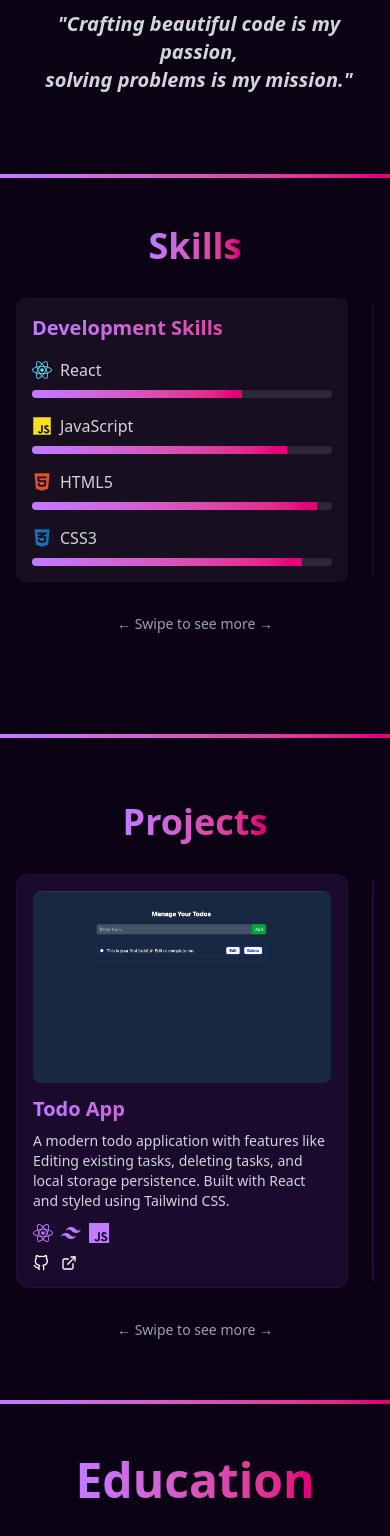
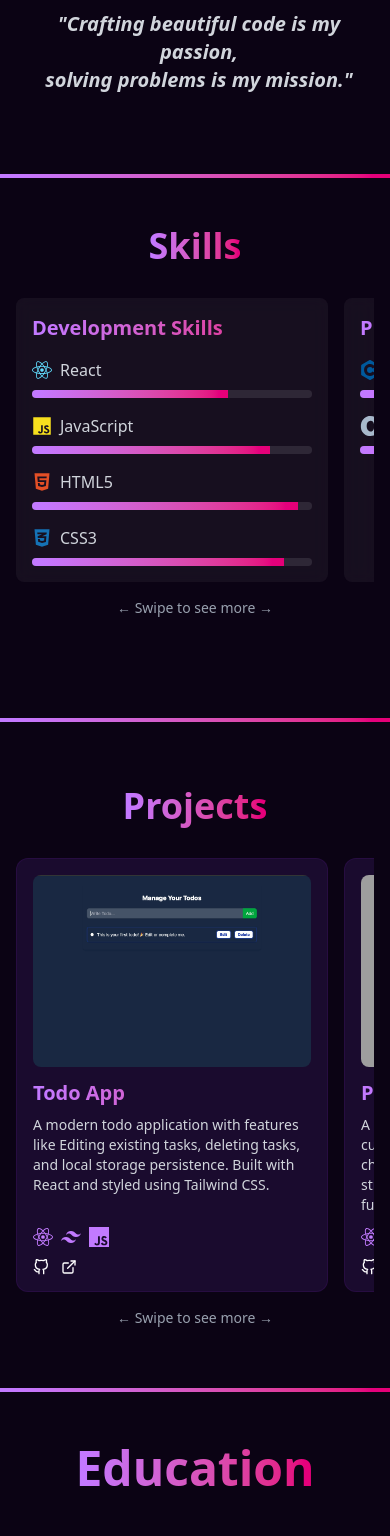
Before and after one commit to Varun24-s/Portfolio-Website, a React (Vite) app: page / in a window 390 px wide. Shown: the part 1658-3194 px from the top of the page. Built offline with nearby package versions, Linux system fonts and the light colour scheme; grey boxes are pictures that could not be loaded.

Commit message:
sliderFix

```diff
--- a/src/components/Projects.jsx
+++ b/src/components/Projects.jsx
@@ -105,12 +105,12 @@ function Projects() {
         </div>
 
         {/* Mobile Slider View */}
-        <div className="sm:hidden overflow-hidden mb-4">
+        <div className="sm:hidden w-full overflow-x-hidden">
           <motion.div
             ref={containerRef}
-            className="flex gap-6 cursor-grab active:cursor-grabbing overflow-x-scroll scrollbar-hide pb-4"
+            className="flex gap-4 cursor-grab active:cursor-grabbing w-full"
             drag="x"
-            dragConstraints={{ left: -(projects.length * 300), right: 0 }}
+            dragConstraints={containerRef}
             dragElastic={0.1}
             dragMomentum={false}
             style={{ touchAction: "pan-x" }}
@@ -118,7 +118,7 @@ function Projects() {
             {projects.map((project, index) => (
               <motion.div
                 key={index}
-                className="min-w-[300px] w-[85vw] max-w-[360px] flex-shrink-0"
+                className="min-w-[280px] w-[80vw] flex-shrink-0"
               >
                 <ProjectCard {...project} />
               </motion.div>
--- a/src/components/Skills.jsx
+++ b/src/components/Skills.jsx
@@ -87,12 +87,12 @@ function Skills() {
         </div>
 
         {/* Mobile Slider View */}
-        <div className="md:hidden overflow-hidden mb-12">
+        <div className="md:hidden w-full overflow-x-hidden">
           <motion.div
             ref={containerRef}
-            className="flex gap-6 cursor-grab active:cursor-grabbing overflow-x-scroll scrollbar-hide pb-4"
+            className="flex gap-4 cursor-grab active:cursor-grabbing w-full"
             drag="x"
-            dragConstraints={{ left: -(skillCategories.length * 300), right: 0 }}
+            dragConstraints={containerRef}
             dragElastic={0.1}
             dragMomentum={false}
             style={{ touchAction: "pan-x" }}
@@ -100,7 +100,7 @@ function Skills() {
             {skillCategories.map((category, index) => (
               <motion.div
                 key={index}
-                className="bg-white/5 rounded-lg p-4 min-w-[300px] w-[85vw] max-w-[360px] backdrop-blur-sm flex-shrink-0"
+                className="bg-white/5 rounded-lg p-4 min-w-[280px] w-[80vw] backdrop-blur-sm flex-shrink-0"
               >
                 <h3 className="text-xl font-semibold mb-4 text-transparent bg-clip-text bg-gradient-to-r from-purple-400 to-pink-600">
                   {category.title}
```
